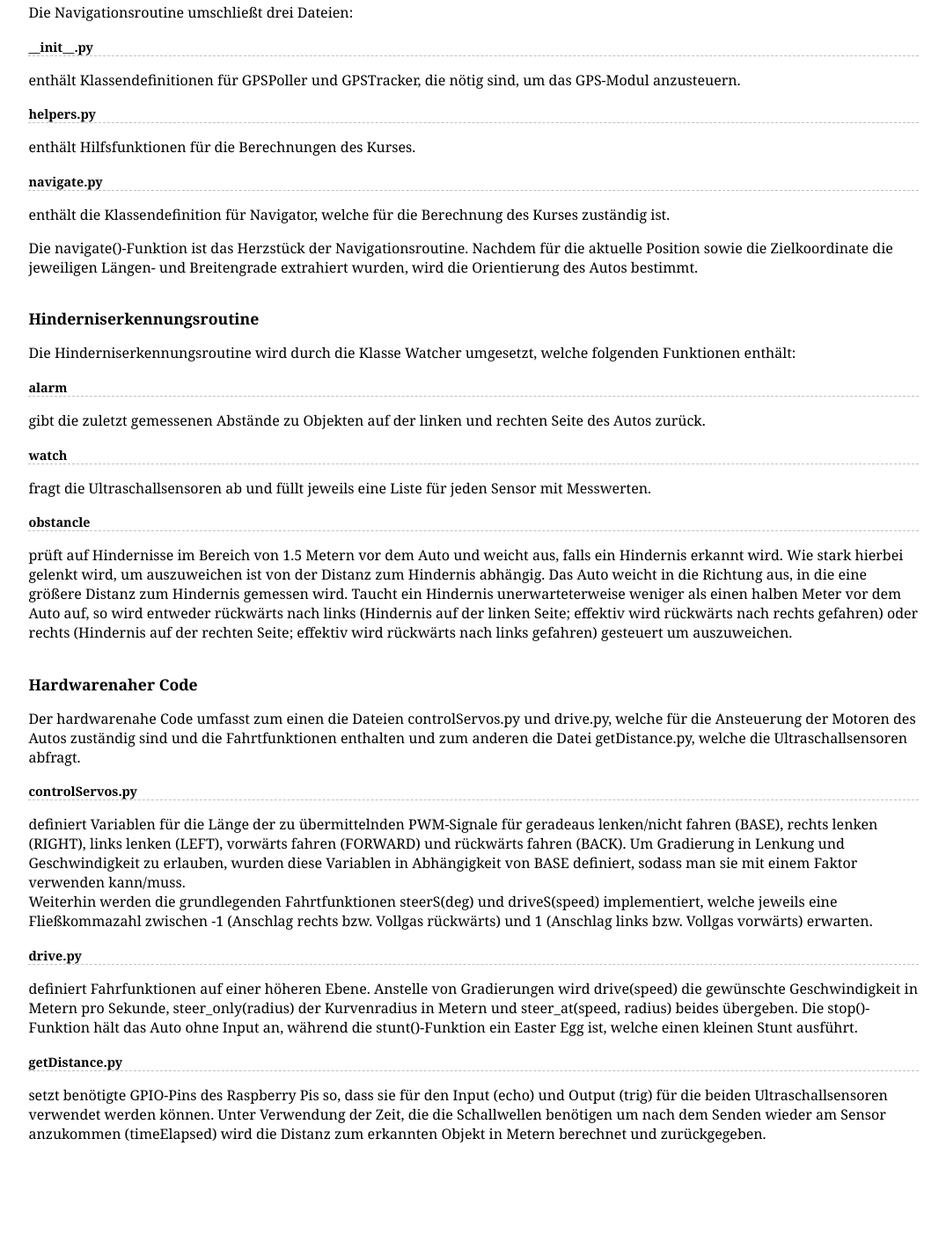
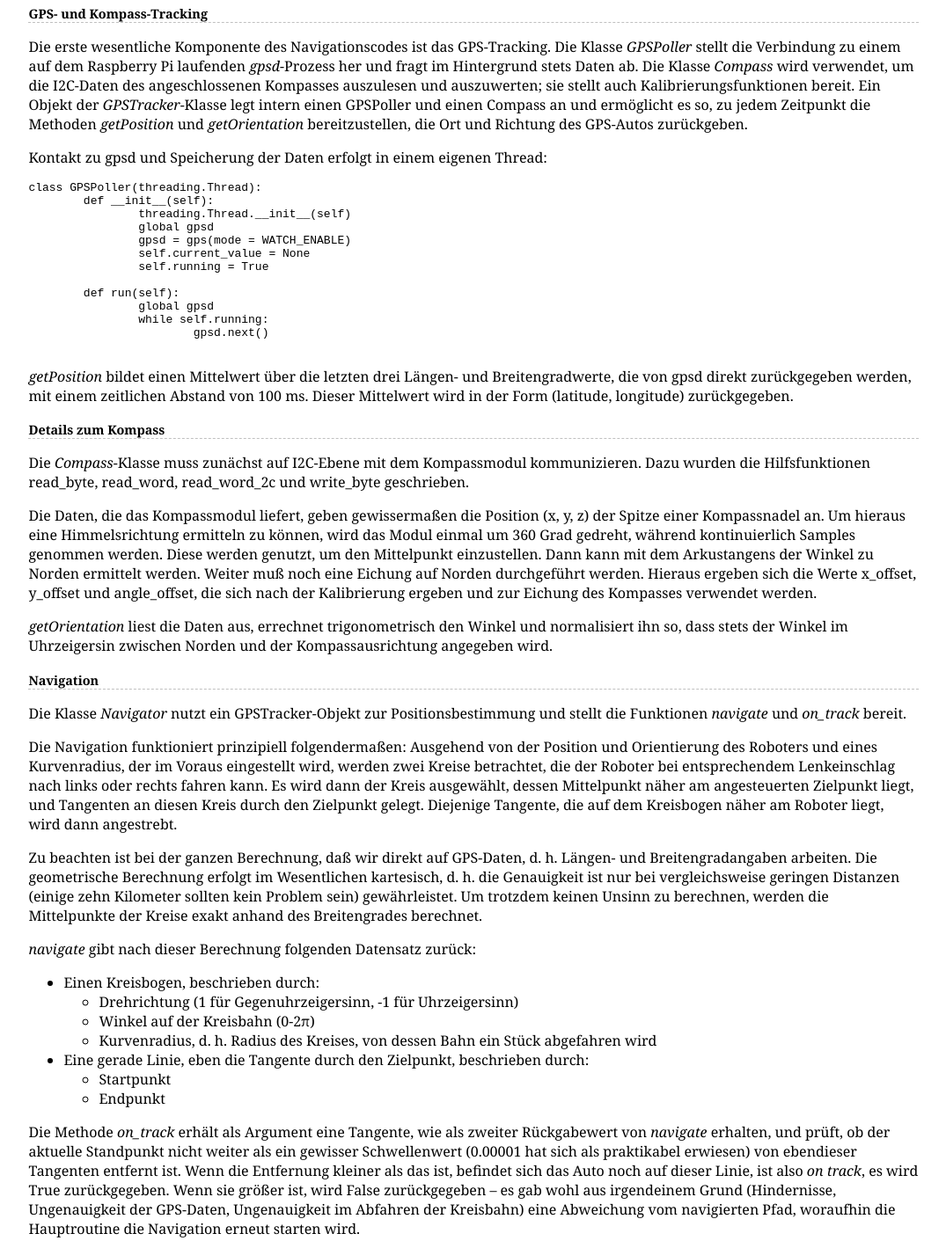
Before and after one commit to Xjs/robotik, a plain HTML site: page ablauf.html in a window 1280 px wide. Shown: the part 3776-5187 px from the top of the page at 88% size, without its empty margins (102-1177 px from the left). Before the commit the page ends 5092 px from the top, so only its background shows below. Drawn offline with Linux system fonts and the light colour scheme.

Commit message:
Text zu mgps hinzugefuegt

```diff
--- a/ablauf.html
+++ b/ablauf.html
@@ -169,24 +169,72 @@ Ist es nicht an seinem Ziel, wird überprüft ob sich das Auto auf dem richtigen
 Die letzte if-Anweisung prüft, ob das Auto gerade fährt - und wenn dem so ist, speichert es seine Position in die Liste der letzten Positionen des GPSTrackers und prüft auf Hindernisse.
 			</p>
 			<h2>Navigationsroutine</h2>
-			<p>Die Navigationsroutine umschließt drei Dateien:</p>
-			<h3>__init__.py</h3>
+			<h3>GPS- und Kompass-Tracking</h3>
 			<p>
-enthält Klassendefinitionen für GPSPoller und GPSTracker, die nötig sind, um das GPS-Modul anzusteuern.
-			</p>
-			<h3>helpers.py</h3>
-			<p>
-enthält Hilfsfunktionen für die Berechnungen des Kurses.
-			</p>
-			<h3>navigate.py</h3>
-			<p>
-enthält die Klassendefinition für Navigator, welche für die Berechnung des Kurses zuständig ist.
+Die erste wesentliche Komponente des Navigationscodes ist das GPS-Tracking. Die Klasse <em>GPSPoller</em> stellt die Verbindung zu einem auf dem Raspberry Pi laufenden <em>gpsd</em>-Prozess her und fragt im Hintergrund stets Daten ab. Die Klasse <em>Compass</em> wird verwendet, um die I2C-Daten des angeschlossenen Kompasses auszulesen und auszuwerten; sie stellt auch Kalibrierungsfunktionen bereit. Ein Objekt der <em>GPSTracker</em>-Klasse legt intern einen GPSPoller und einen Compass an und ermöglicht es so, zu jedem Zeitpunkt die Methoden <em>getPosition</em> und <em>getOrientation</em> bereitzustellen, die Ort und Richtung des GPS-Autos zurückgeben.
 			</p>
 			<p>
-Die navigate()-Funktion ist das Herzstück der Navigationsroutine.
-Nachdem für die aktuelle Position sowie die Zielkoordinate die jeweiligen Längen- und Breitengrade extrahiert wurden, wird die Orientierung des Autos bestimmt.
+Kontakt zu gpsd und Speicherung der Daten erfolgt in einem eigenen Thread:
 			</p>
-			<!--TODO mehr-->
+			<pre>
+class GPSPoller(threading.Thread):
+	def __init__(self):
+		threading.Thread.__init__(self)
+		global gpsd
+		gpsd = gps(mode = WATCH_ENABLE)
+		self.current_value = None
+		self.running = True
+
+	def run(self):
+		global gpsd
+		while self.running:
+			gpsd.next()
+			</pre>
+			<p>
+<em>getPosition</em> bildet einen Mittelwert über die letzten drei Längen- und Breitengradwerte, die von gpsd direkt zurückgegeben werden, mit einem zeitlichen Abstand von 100&nbsp;ms. Dieser Mittelwert wird in der Form (latitude, longitude) zurückgegeben.
+			</p>
+			<h3>Details zum Kompass</h3>
+			<p>
+Die <em>Compass</em>-Klasse muss zunächst auf I2C-Ebene mit dem Kompassmodul kommunizieren. Dazu wurden die Hilfsfunktionen read_byte, read_word, read_word_2c und write_byte geschrieben.
+			</p>
+			<p>
+Die Daten, die das Kompassmodul liefert, geben gewissermaßen die Position (x, y, z) der Spitze einer Kompassnadel an. Um hieraus eine Himmelsrichtung ermitteln zu können, wird das Modul einmal um 360 Grad gedreht, während kontinuierlich Samples genommen werden. Diese werden genutzt, um den Mittelpunkt einzustellen. Dann kann mit dem Arkustangens der Winkel zu Norden ermittelt werden. Weiter muß noch eine Eichung auf Norden durchgeführt werden. Hieraus ergeben sich die Werte x_offset, y_offset und angle_offset, die sich nach der Kalibrierung ergeben und zur Eichung des Kompasses verwendet werden.
+			</p>
+			<p>
+<em>getOrientation</em> liest die Daten aus, errechnet trigonometrisch den Winkel und normalisiert ihn so, dass stets der Winkel im Uhrzeigersin zwischen Norden und der Kompassausrichtung angegeben wird.
+			</p>
+			<h3>Navigation</h3>
+			<p>
+Die Klasse <em>Navigator</em> nutzt ein GPSTracker-Objekt zur Positionsbestimmung und stellt die Funktionen <em>navigate</em> und <em>on_track</em> bereit.
+			</p>
+			<p>
+Die Navigation funktioniert prinzipiell folgendermaßen: Ausgehend von der Position und Orientierung des Roboters und eines Kurvenradius, der im Voraus eingestellt wird, werden zwei Kreise betrachtet, die der Roboter bei entsprechendem Lenkeinschlag nach links oder rechts fahren kann. Es wird dann der Kreis ausgewählt, dessen Mittelpunkt näher am angesteuerten Zielpunkt liegt, und Tangenten an diesen Kreis durch den Zielpunkt gelegt. Diejenige Tangente, die auf dem Kreisbogen näher am Roboter liegt, wird dann angestrebt.
+			</p>
+			<p>
+Zu beachten ist bei der ganzen Berechnung, daß wir direkt auf GPS-Daten, d. h. Längen- und Breitengradangaben arbeiten. Die geometrische Berechnung erfolgt im Wesentlichen kartesisch, d. h. die Genauigkeit ist nur bei vergleichsweise geringen Distanzen (einige zehn Kilometer sollten kein Problem sein) gewährleistet. Um trotzdem keinen Unsinn zu berechnen, werden die Mittelpunkte der Kreise exakt anhand des Breitengrades berechnet.
+			</p>
+			<p>
+<em>navigate</em> gibt nach dieser Berechnung folgenden Datensatz zurück:
+			</p>
+			<ul>
+				<li>Einen Kreisbogen, beschrieben durch:
+					<ul>
+						<li>Drehrichtung (1 für Gegenuhrzeigersinn, -1 für Uhrzeigersinn)</li>
+						<li>Winkel auf der Kreisbahn (0-2π)</li>
+						<li>Kurvenradius, d. h. Radius des Kreises, von dessen Bahn ein Stück abgefahren wird</li>
+					</ul>
+				</li>
+				<li>Eine gerade Linie, eben die Tangente durch den Zielpunkt, beschrieben durch:
+					<ul>
+						<li>Startpunkt</li>
+						<li>Endpunkt</li>
+					</ul>
+				</li>
+			</ul>
+			<p>
+Die Methode <em>on_track</em> erhält als Argument eine Tangente, wie als zweiter Rückgabewert von <em>navigate</em> erhalten, und prüft, ob der aktuelle Standpunkt nicht weiter als ein gewisser Schwellenwert (0.00001 hat sich als praktikabel erwiesen) von ebendieser Tangenten entfernt ist. Wenn die Entfernung kleiner als das ist, befindet sich das Auto noch auf dieser Linie, ist also <em>on track</em>, es wird True zurückgegeben. Wenn sie größer ist, wird False zurückgegeben – es gab wohl aus irgendeinem Grund (Hindernisse, Ungenauigkeit der GPS-Daten, Ungenauigkeit im Abfahren der Kreisbahn) eine Abweichung vom navigierten Pfad, woraufhin die Hauptroutine die Navigation erneut starten wird.
+			</p>
+			<!-- TODO: Graphik -->
 			<h2>Hinderniserkennungsroutine</h2>
 			<p>
 Die Hinderniserkennungsroutine wird durch die Klasse Watcher umgesetzt, welche folgenden Funktionen enthält:
```
